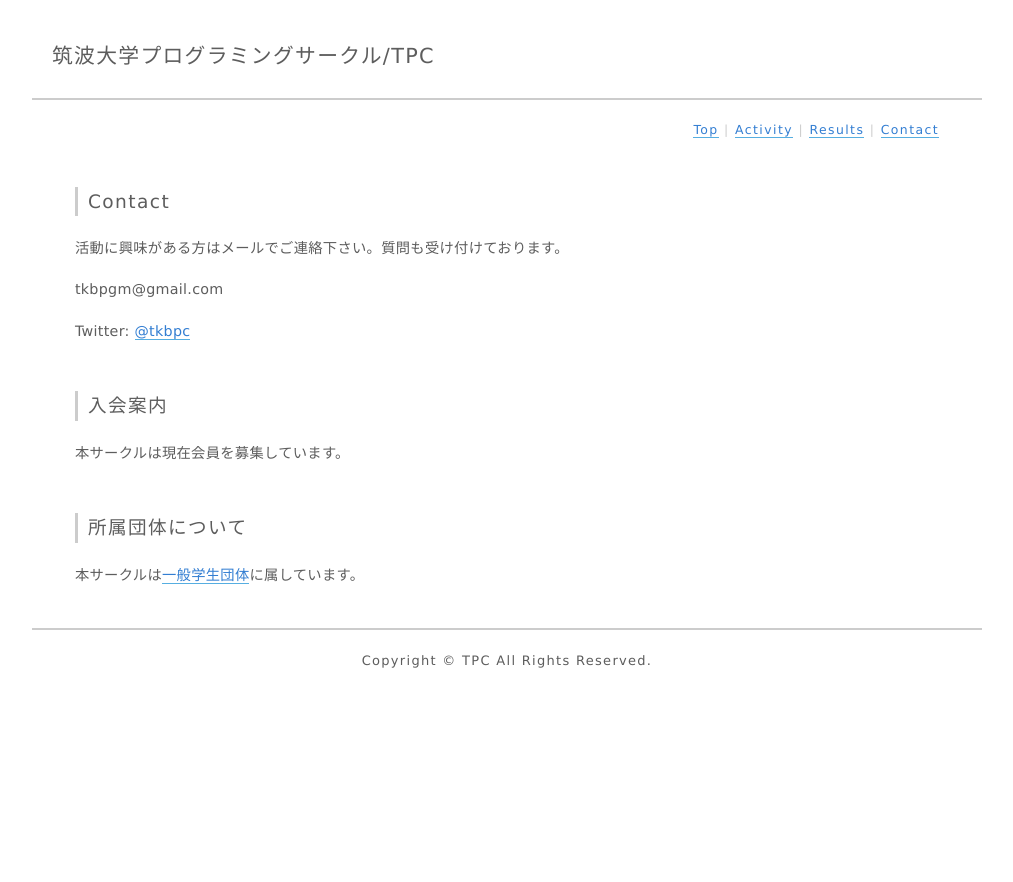
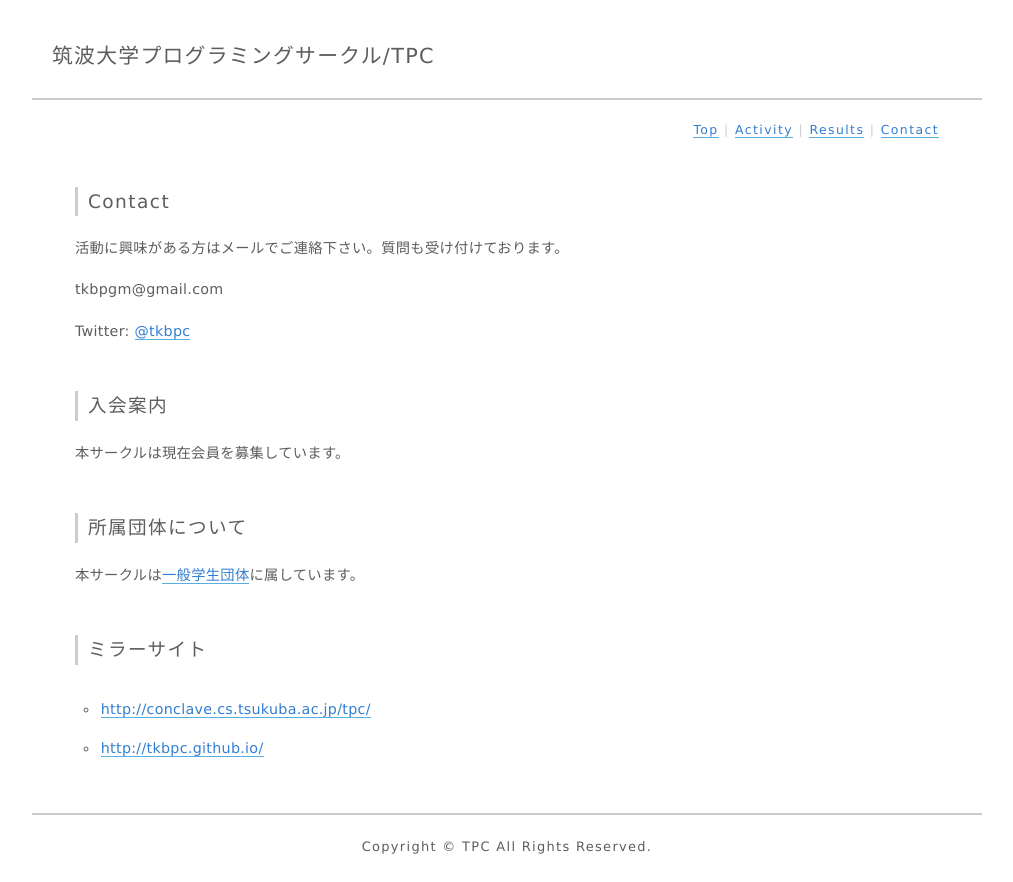
Before and after one commit to tkbpc/tkbpc.github.io, a plain HTML site: page contact.html in a window 1280 px wide. Shown: the whole page, without its empty margins (133-1146 px from the left). Before the commit the page ends 800 px from the top, so only its background shows below. Drawn offline with Linux system fonts and the light colour scheme.

Commit message:
ミラーサイトのリンクを載せた

```diff
--- a/contact.html
+++ b/contact.html
@@ -33,6 +33,13 @@
 				<h3>所属団体について</h3>
 				<p>本サークルは<a href="http://www.tsukuba.ac.jp/campuslife/circles.html">一般学生団体</a>に属しています。</p>
 
+				<h3>ミラーサイト</h3>
+				<ul>
+					<li><a href="http://conclave.cs.tsukuba.ac.jp/tpc/">http://conclave.cs.tsukuba.ac.jp/tpc/</a></li>
+					<li><a href="http://tkbpc.github.io/">http://tkbpc.github.io/</a></li>
+				</ul>
+
+
 			</div><!-- main -->
 
 			<div id="footer">
```
